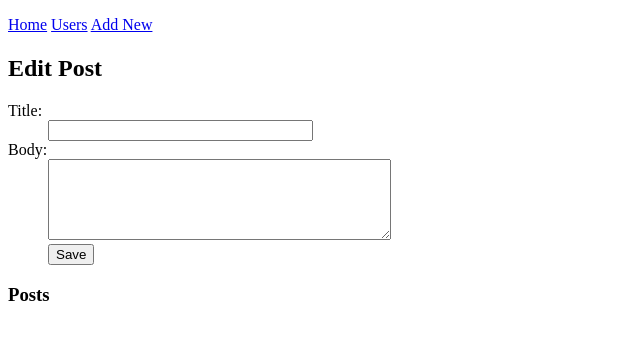
After one commit to schyzeno/florm, a Flask app: template florm/templates/edit.html in a window 1280 px wide. The commit adds this page. Shown: the top 340 px of the page, without its empty margins (0-640 px from the left). Run offline with Flask 2, Linux system fonts and the light colour scheme; the template is opened without the code that fills it, so the values that code supplies are empty.

Commit message:
added update method

```diff
--- a/florm/__init__.py
+++ b/florm/__init__.py
@@ -1,4 +1,4 @@
 from flask import Flask
 app = Flask(__name__)
-
+app.config.from_object('florm.dfconfig')
 import florm.views
--- /dev/null
+++ b/florm/dfconfig.py
@@ -0,0 +1,3 @@
+DEBUG = True
+SECRET_KEY='57b70558a7ab6a342951d03e17270051ea9762e22bc7aad7'
+USER='NAM'
--- /dev/null
+++ b/florm/templates/edit.html
@@ -0,0 +1,14 @@
+{% extends "layout.html" %}
+{% block content %}
+<h2>Edit Post</h2>
+    <form action="{{ url_for('edit_post') }}" method="post" class="edit_post">
+      <dl>
+        <dt>Title:
+        <dd><input type="text" size="30" name="title" value="{{post.title}}">
+        <dd><input type="hidden" name="postid" value="{{post.id}}">
+        <dt>Body:
+        <dd><textarea name="body" rows="5" cols="40" value="{{post.body |safe}}"></textarea>
+        <dd><input type="submit" value="Save">
+      </dl>
+    </form>
+{% endblock %}
--- a/florm/templates/view_post.html
+++ b/florm/templates/view_post.html
@@ -2,5 +2,6 @@
 {% block content %}
 <h1>{{post.title}}</h1>
 <p>{{post.timestamp}}</p>
+<a href="{{url_for('edit',postid=post.id)}}">Edit</a>
 <div>{{post.body|safe}}</div>
 {% endblock %}
--- a/florm/views.py
+++ b/florm/views.py
@@ -2,7 +2,6 @@ from florm import app
 from flask import render_template, g,request,url_for, redirect, flash
 from florm.database import db_session,init_db
 from florm.models import User, Post
-
 
 @app.teardown_appcontext
 def shotdown_session(exception=None):
@@ -38,6 +37,9 @@ def input_form():
 @app.route('/add', methods=['POST'])
 def add_user():
     print("entered body")
+    error = None
+    if request.form['Name'] == app.config['USER']:
+        return render_template('layout.html',message='match!', pagename='grats')
     db_session.add(User(name=request.form['Name'],email=request.form['email']))
     db_session.commit()
     print("attempt to redirect to:")
@@ -50,3 +52,18 @@ def add_post():
     db_session.add(post)
     db_session.commit()
     return redirect(url_for('view_post',postid=post.id))
+
+@app.route('/edit/<postid>')
+def edit(postid):
+    #firstpost = db_session.query(User).filter(User.id==postid).first()
+    post = db_session.query(Post).filter_by(id=postid).first()
+    posts = db_session.query(Post).all()
+    return render_template('edit.html',pagename='edit post', post=post, posts=posts, message='editting post: %s' % (post.id))
+
+@app.route('/edit_post', methods=['POST'])
+def edit_post():
+    post = db_session.query(Post).filter_by(id=request.form['postid']).first()
+    post.title= request.form['title']
+    post.body= request.form['body']
+    db_session.commit()
+    return redirect(url_for('view_post',postid=post.id))
```
Also changed, not shown: florm/models.py (line endings or trailing spaces), 1 other file.
